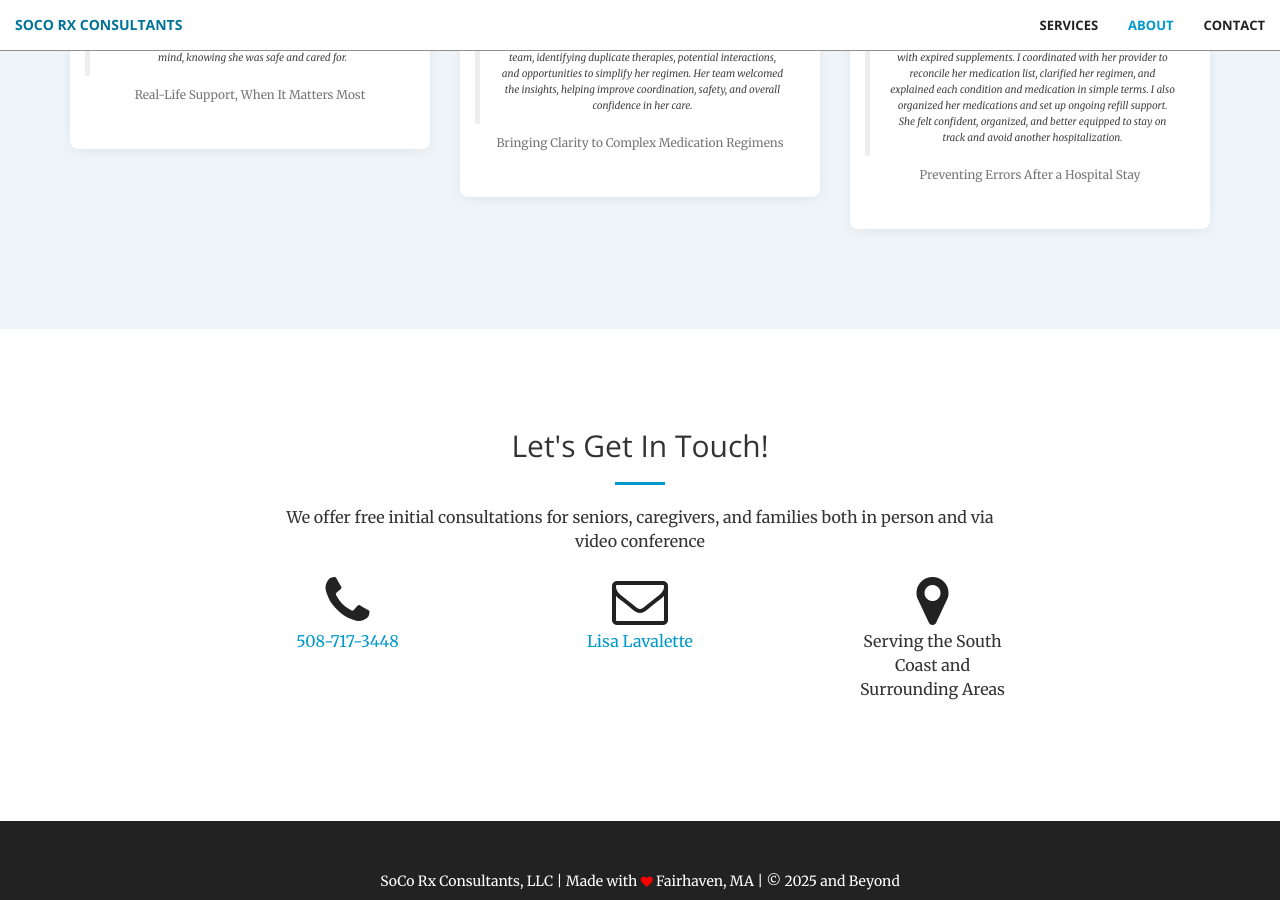
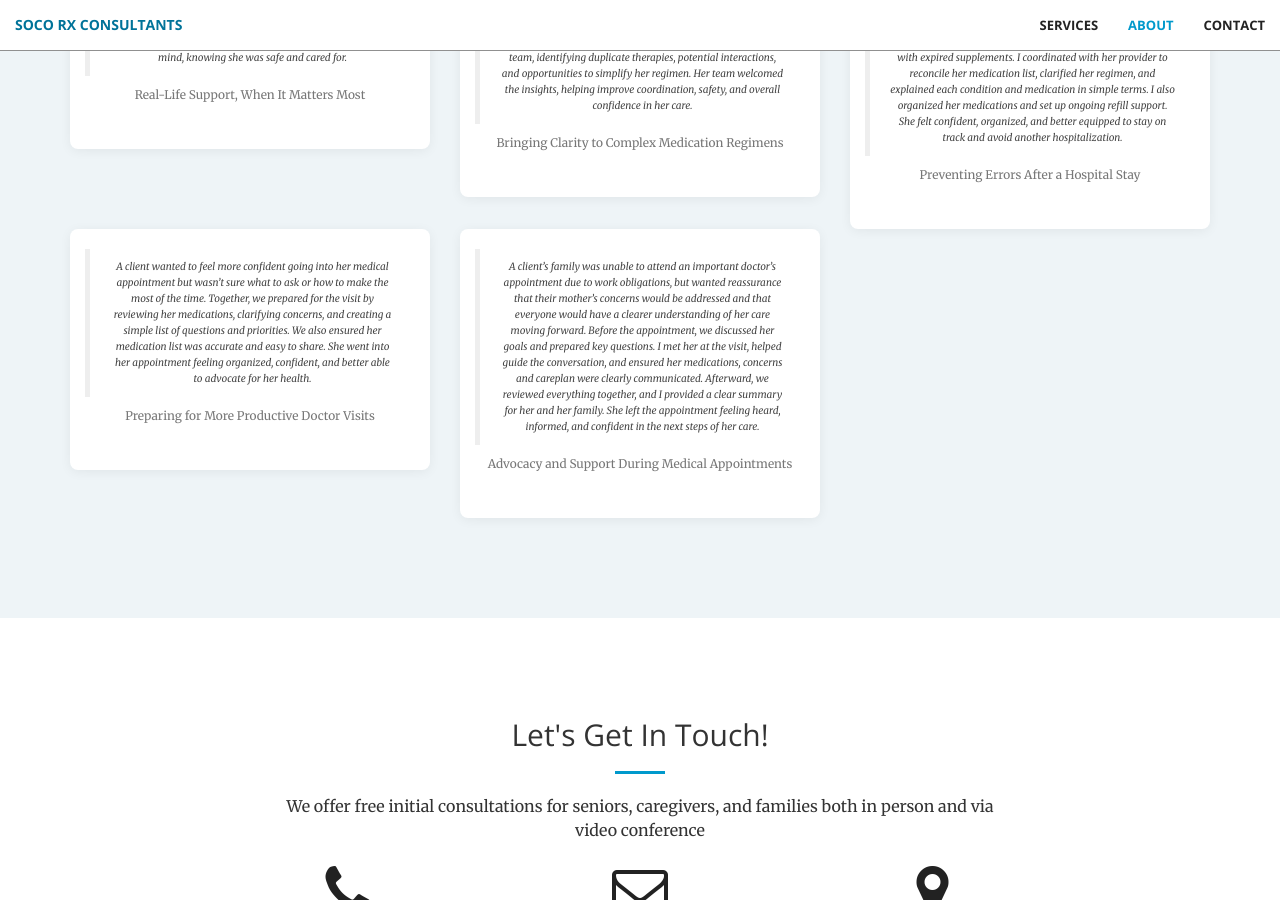
Before and after one commit to edlavalette/edlavalette.github.io, a Jekyll site: the page built from index.html, in a window 1280 px wide and 900 px high, scrolled down 2376 px. Built offline with Jekyll 4.4.1, drawn with Linux system fonts in a browser that asks for light colours.

Commit message:
Update testimonials.html

```diff
--- a/_includes/testimonials.html
+++ b/_includes/testimonials.html
@@ -49,6 +49,36 @@ track and avoid another hospitalization.</blockquote>
           <p class="testimonial-meta text-muted small mb-0">Preventing Errors After a Hospital Stay</p>
         </div>
       </div>
+
+       <div class="col-md-4 mb-4">
+        <div class="testimonial text-center h-100 p-4">
+          <blockquote class="testimonial-quote mb-3">A client wanted to feel more confident going into her medical
+appointment but wasn’t sure what to ask or how to make the most
+of the time. Together, we prepared for the visit by reviewing her medications,
+clarifying concerns, and creating a simple list of questions and
+priorities. We also ensured her medication list was accurate and
+easy to share. She went into her appointment feeling organized, confident,
+and better able to advocate for her health.</blockquote>
+
+          <p class="testimonial-meta text-muted small mb-0">Preparing for More Productive Doctor Visits</p>
+        </div>
+      </div>
+
+             <div class="col-md-4 mb-4">
+        <div class="testimonial text-center h-100 p-4">
+          <blockquote class="testimonial-quote mb-3">A client’s family was unable to attend an important doctor’s
+appointment due to work obligations, but wanted reassurance that
+their mother’s concerns would be addressed and that everyone
+would have a clearer understanding of her care moving forward. Before the appointment, we discussed her goals and prepared key
+questions. I met her at the visit, helped guide the conversation, and
+ensured her medications, concerns and careplan were clearly communicated. Afterward, we reviewed everything together, and I
+provided a clear summary for her and her family. She left the appointment feeling heard, informed, and
+confident in the next steps of her care.</blockquote>
+
+          <p class="testimonial-meta text-muted small mb-0">Advocacy and Support During Medical Appointments</p>
+        </div>
+      </div>
+
     </div>
   </div>
 </section>
```
